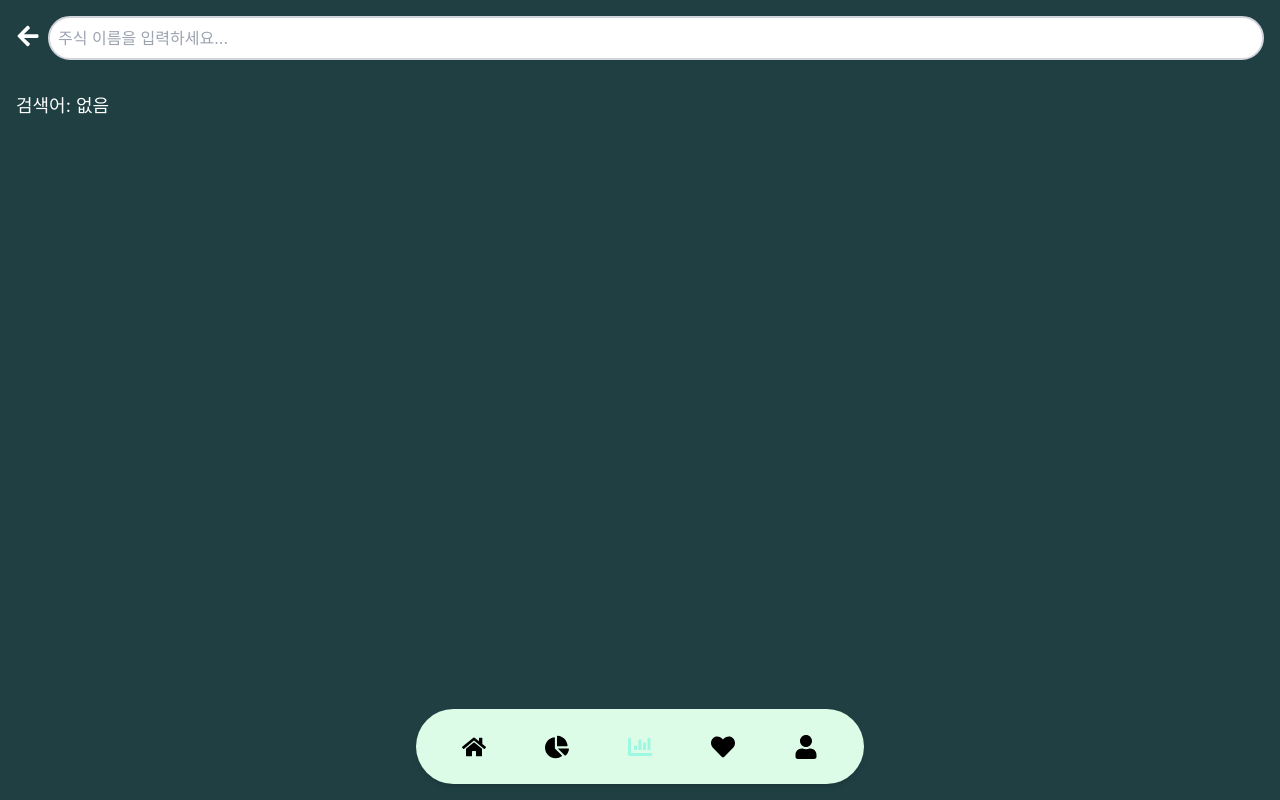
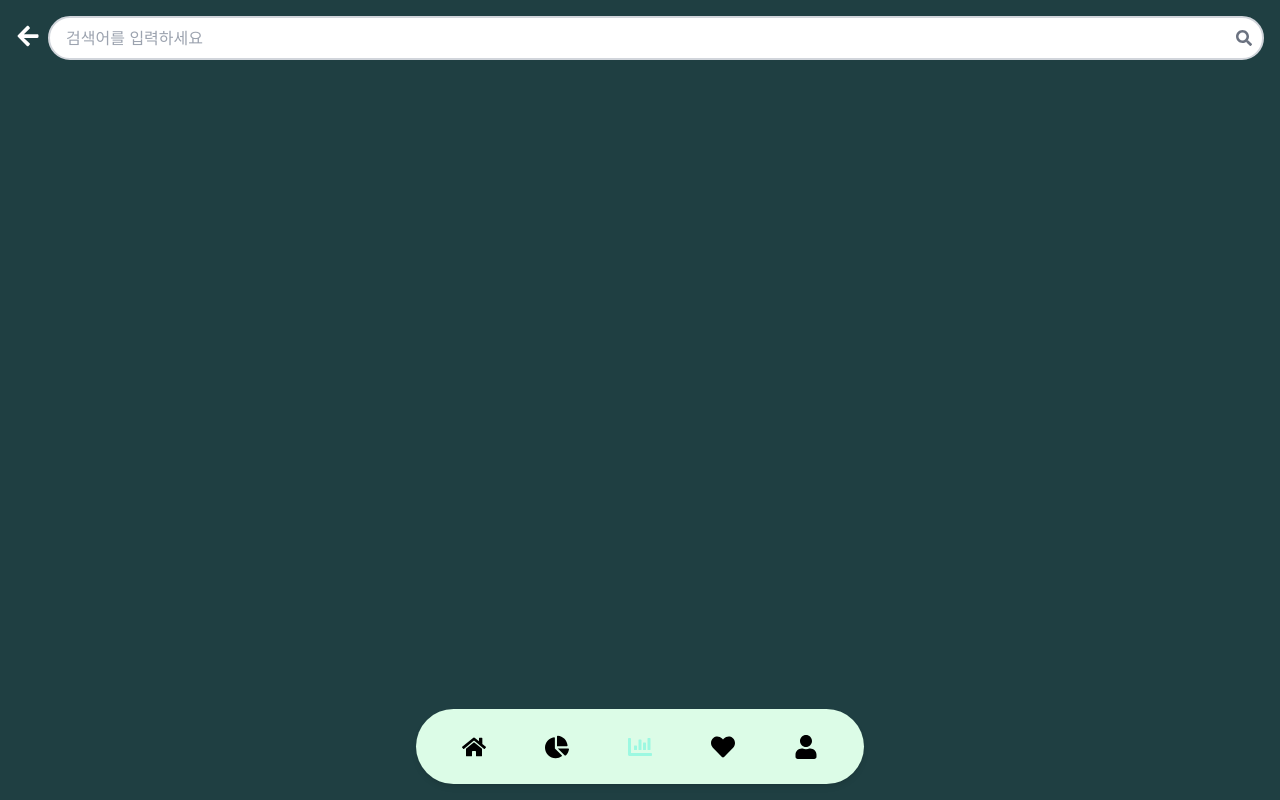
Before and after one commit to zzun73/PigIn, a React (Vite) app in the folder front/: page /investment/stock/search in a window 1280 px wide. Built offline with nearby package versions, Linux system fonts and the light colour scheme.

Commit message:
Add : initialize search history and its deletion

```diff
--- a/front/src/investment/stock/pages/StockSearchPage.tsx
+++ b/front/src/investment/stock/pages/StockSearchPage.tsx
@@ -1,10 +1,13 @@
 import React, { useState } from "react";
 import { useNavigate } from "react-router-dom";
-import { FaArrowLeft } from "react-icons/fa";
+import { FaArrowLeft, FaTimes, FaSearch } from "react-icons/fa";
+import StockItem from "../components/StockItem";
+import KoreanStocksData from '../../../data/KoreanStocksData.json';
 
 
 const StockSearchPage: React.FC = () => {
   const [searchQuery, setSearchQuery] = useState<string>("");
+  const [searchHistory, setSearchHistory] = useState<string[]>([]);
 
   const navigate = useNavigate();
 
@@ -18,6 +21,19 @@ const StockSearchPage: React.FC = () => {
     navigate(-1)
   }
 
+  // 검색기록 추가하는 함수
+  const handleSearch = () => {
+    if (searchQuery && !searchHistory.includes(searchQuery)) {
+      setSearchHistory([...searchHistory, searchQuery]);
+      setSearchQuery("");
+    }
+  }
+
+  // 검색기록 삭제하는 함수
+  const handleDeleteHistoryItem = (item: string) => {
+    setSearchHistory(searchHistory.filter((historyItem) => historyItem !== item));
+  }
+
   return (
     <div className="min-h-screen flex flex-col items-start justify-start p-4 w-screen">
       <div className="flex items-center justify-start w-full p-0 mb-4 space-x-2">
@@ -27,19 +43,37 @@ const StockSearchPage: React.FC = () => {
         </div>
 
         {/* 검색 바 */}
-        <input
-          type="text"
-          value={searchQuery}
-          onChange={handleInputChange}
-          placeholder="주식 이름을 입력하세요..."
-          className="flex-grow w-full p-2 border-2 border-gray-300 rounded-full focus:outline-none focus:border-customDarkGreen"
-        />
+        <div className="relative flex-grow w-full">
+          <input
+            type="text"
+            value={searchQuery}
+            onChange={handleInputChange}
+            onKeyDown={(event) => event.key === "Enter" && handleSearch()}
+            placeholder="검색어를 입력하세요"
+            className="w-full p-2 pl-4 pr-10 border-2 border-gray-300 rounded-full focus:outline-none focus:border-customDarkGreen"
+          />
+          <FaSearch
+            onClick={handleSearch}
+            className="absolute right-3 top-1/2 transform -translate-y-1/2 text-gray-500 cursor-pointer"
+          />
+        </div>
+      </div>
+
+      {/* 검색 기록 */}
+
+      <div className="flex flex-wrap gap-2 w-full max-w-md mt-4">
+        {searchHistory.map((item, index) => (
+          <div key={index} className="flex items-center bg-gray-200 text-gray-700 px-3 py-1 rounded-lg">
+            <span>{item}</span>
+            <div onClick={() => handleDeleteHistoryItem(item)} className="ml-2 text-gray-500">
+              <FaTimes />
+            </div>
+          </div>
+        ))}
       </div>
 
       {/* 검색 결과 */}
-      <p className="mt-4 text-lg text-white">
-        검색어: {searchQuery ? searchQuery : "없음"}
-      </p>
+
     </div>
   );
 };
```
